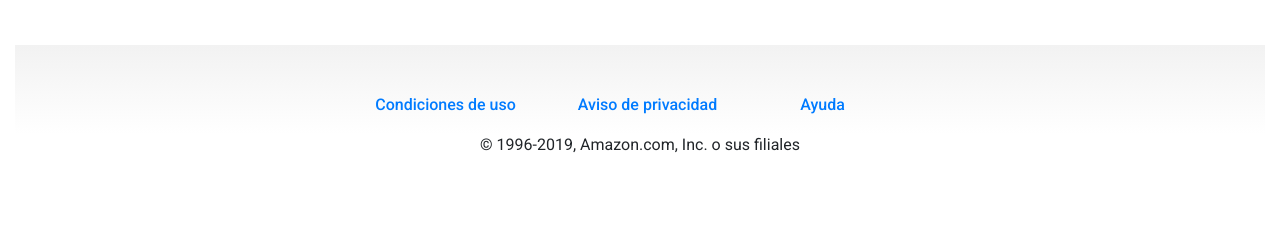
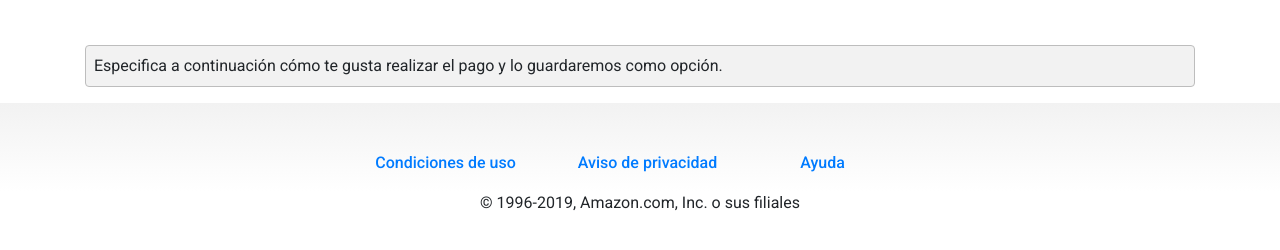
Before and after one commit to ctkrecords/Amazon-lite, a plain HTML site: page cobro.html in a window 1280 px wide. Shown: the part 124-374 px from the top of the page. Drawn offline with nearby package versions, Linux system fonts and the light colour scheme.

Commit message:
pantalla de cobro 1

```diff
--- a/cobro.html
+++ b/cobro.html
@@ -39,7 +39,10 @@
 				</div>
 			</div>
 		</div>
-
+		<div class="container">
+			<p class="class-especificar p-2"> Especifica a continuación cómo te gusta realizar el pago y lo guardaremos como opción.</p>
+		</div>
+	</div>
 
 		<div class="container-fluid footerLogin pt-5 pb-5">
         <div class="container text-center">
--- a/css/style.css
+++ b/css/style.css
@@ -180,3 +180,9 @@ body{
 	width: 100%;
 	font-weight: 500;
 }
+.class-especificar{
+	background: #F2F2F2;
+	border: 1px solid #BDBDBD;
+	box-sizing: border-box;
+	border-radius: 4px;
+}
```
